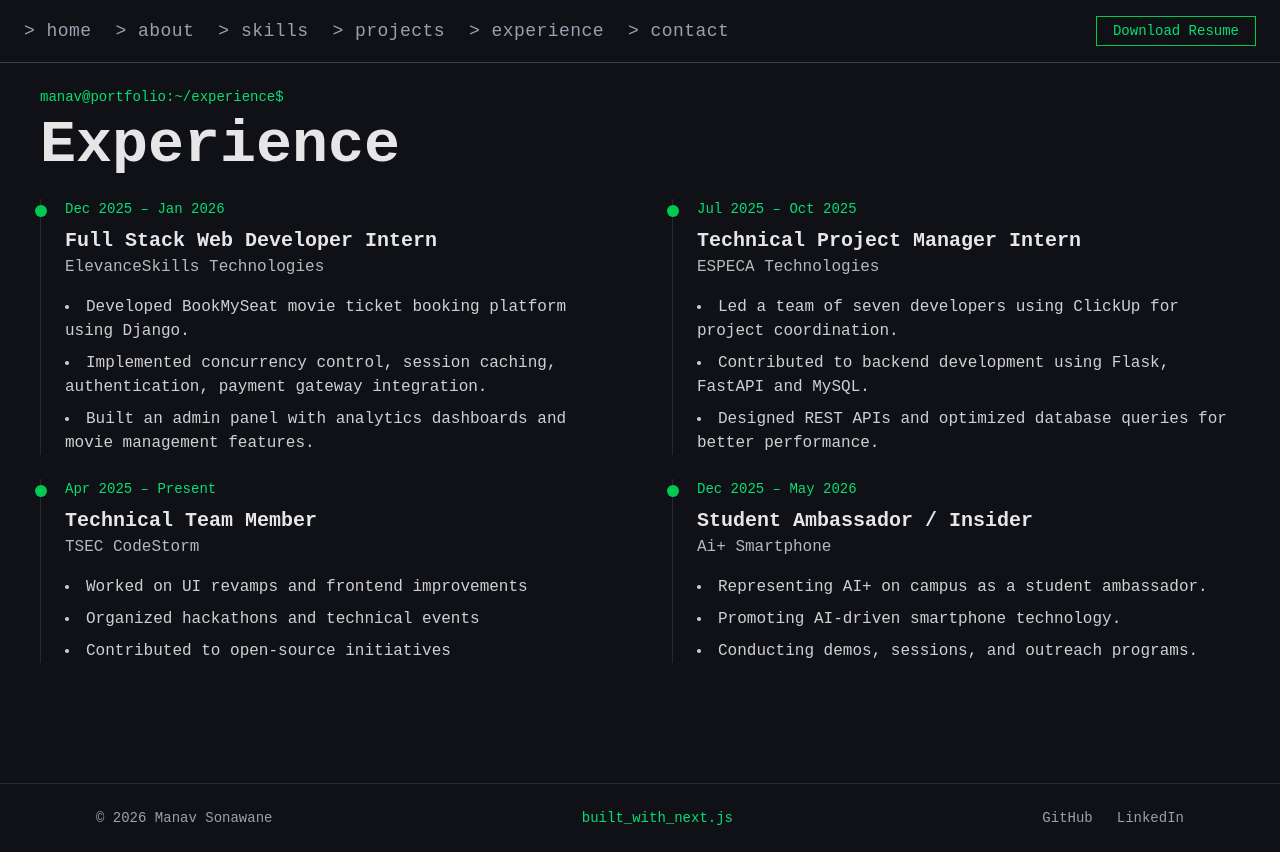
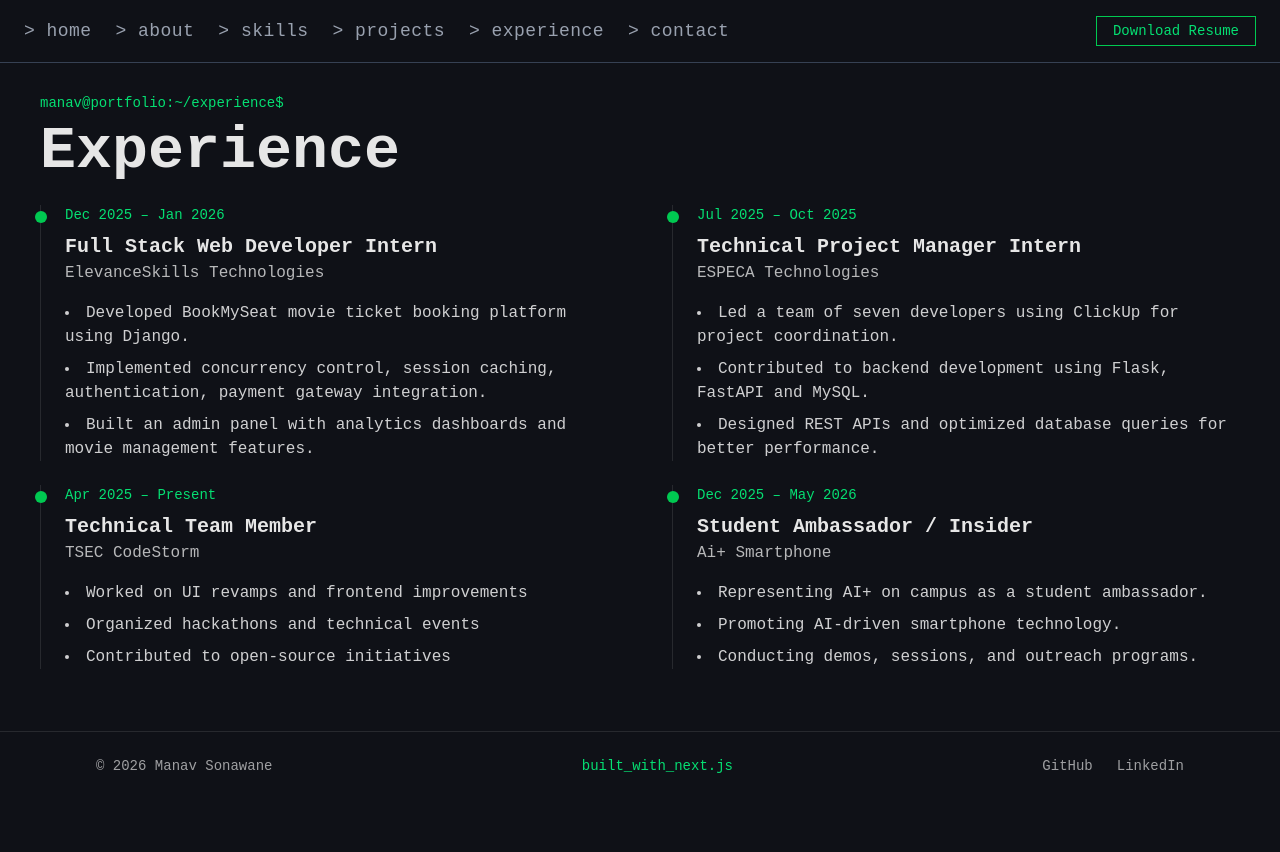
Before and after one commit to Manav-Sonawane/portfolio-website, a Next.js app: page /experience in a window 1280 px wide. After the commit the page ends 800 px from the top, so only its background shows below. Built offline with nearby package versions, Linux system fonts and the light colour scheme.

Commit message:
fix: footer placements

```diff
--- a/src/app/about/page.tsx
+++ b/src/app/about/page.tsx
@@ -3,7 +3,7 @@ import TerminalProfileCard from "@/components/TerminalProfileCard";
 
 export default function About() {
   return (
-    <main className="px-4 sm:px-6 md:px-10 py-6 md:py-10 w-full max-h-[calc(100vh-80px)] overflow-hidden flex items-center">
+    <main className="flex-1 px-4 sm:px-6 md:px-10 py-6 flex flex-col justify-center items-center w-full">
       <div className="grid grid-cols-1 md:grid-cols-2 gap-8 md:gap-16 items-center w-full">
         {/* LEFT: TEXT (terminal-style, flush left) */}
         <section className="max-w-3xl">
--- a/src/app/experience/page.tsx
+++ b/src/app/experience/page.tsx
@@ -6,7 +6,7 @@ import { leftColumn, rightColumn } from "@/lib/experience";
 
 export default function ExperiencePage() {
   return (
-    <main className="px-4 sm:px-6 md:px-10 py-6 max-h-[calc(100vh-80px)] overflow-hidden max-w-7xl mx-auto">
+    <main className="flex-1 px-4 sm:px-6 md:px-10 py-6 flex flex-col justify-center w-full max-w-7xl mx-auto">
       {/* Terminal path */}
       <p className="text-green-400 mb-2 break-words text-sm">
         manav@portfolio:~/experience$
--- a/src/app/layout.tsx
+++ b/src/app/layout.tsx
@@ -60,9 +60,11 @@ export default function RootLayout({
 }>) {
   return (
     <html lang="en">
-      <body className="min-h-screen antialiased overflow-x-hidden">
+      <body className="min-h-screen flex flex-col antialiased overflow-x-hidden">
         <Navbar />
-        {children}
+        <div className="flex-1 flex flex-col w-full">
+          {children}
+        </div>
         <Footer />
       </body>
     </html>
--- a/src/app/page.tsx
+++ b/src/app/page.tsx
@@ -9,7 +9,7 @@ export default async function Home() {
   const githubData = await getGitHubStats("Manav-Sonawane");
   const leetCodeData = await getLeetCodeStats("Manav_Sonawane");
   return (
-    <main className="min-h-[calc(100vh-80px)] px-4 sm:px-6 md:px-10 py-6 md:py-8 max-h-[calc(100vh-80px)] overflow-hidden flex items-center">
+    <main className="flex-1 px-4 sm:px-6 md:px-10 py-6 flex flex-col justify-center w-full">
       <div className="grid grid-cols-1 md:grid-cols-2 gap-8 md:gap-12 items-center w-full">
         <section>
           <p className="text-green-500 text-base sm:text-lg md:text-xl mb-2">
--- a/src/app/projects/page.tsx
+++ b/src/app/projects/page.tsx
@@ -5,7 +5,7 @@ import { projects } from "@/lib/projects";
 
 export default function Projects() {
   return (
-    <main className="px-4 sm:px-6 md:px-10 py-6 w-full max-h-[calc(100vh-80px)] overflow-hidden">
+    <main className="flex-1 px-4 sm:px-6 md:px-10 py-6 flex flex-col justify-center w-full">
       <section className="max-w-full mx-auto">
         <p className="text-green-400 mb-2 text-sm">
           manav-sonawane@portfolio:~/projects$
--- a/src/app/skills/page.tsx
+++ b/src/app/skills/page.tsx
@@ -90,7 +90,7 @@ function SkillSection({ title, items }: { title: string; items: string[] }) {
 
 export default function Skills() {
   return (
-    <main className="px-6 py-8 w-full max-h-[calc(100vh-80px)] overflow-hidden">
+    <main className="flex-1 px-6 py-8 flex flex-col justify-center w-full">
       <section className="max-w-[1400px] mx-auto">
         <p className="text-green-400 mb-2 text-sm">manav@portfolio:~/skills$</p>
 
--- a/src/components/Footer.tsx
+++ b/src/components/Footer.tsx
@@ -1,6 +1,6 @@
 export default function Footer() {
   return (
-    <footer className="mt-24 border-t border-white/10">
+    <footer className="mt-8 border-t border-white/10 w-full">
       <div className="max-w-6xl mx-auto px-8 py-6 flex flex-col md:flex-row items-center justify-between gap-4 text-sm text-white/60">
         {/* Left */}
         <p>© {new Date().getFullYear()} Manav Sonawane</p>
```
